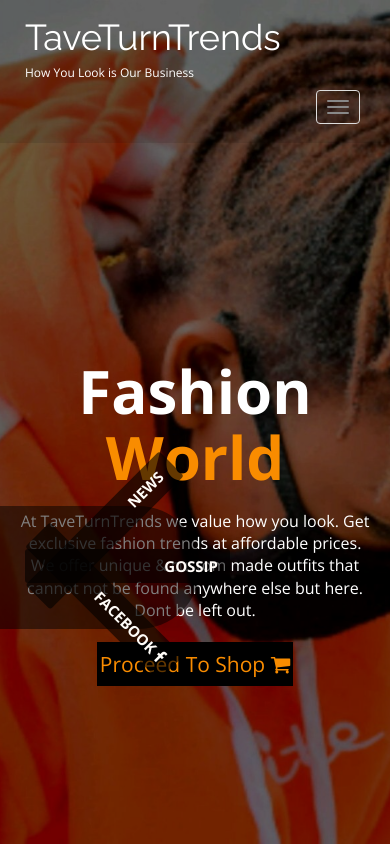
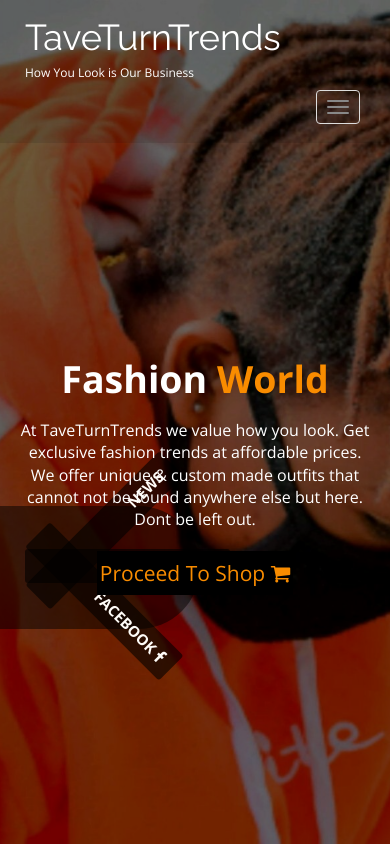
Before and after one commit to Ericowazi/TaveTurnTrends, a plain HTML site: page index.html in a window 390 px wide. Shown: the top 846 px of the page. Drawn offline with nearby package versions, Linux system fonts and the light colour scheme.

Commit message:
Add files via upload

```diff
--- a/css/style.css
+++ b/css/style.css
@@ -131,7 +131,7 @@ blockquote {
 	left: 0;
 	top: 25%;
 	width: 50%;
-	z-index: 5;
+	z-index: 4;
 }
 .menu-menu .ul li{
 	display: block;
@@ -186,7 +186,7 @@ blockquote {
 	color: #fff;
 }
 .banner-image {
-	height: 140vh;
+	max-height: 140vh;
 	width: 100%;
 }
 .banner:after {
@@ -202,7 +202,7 @@ blockquote {
 	position: absolute;
 	top: 40%;
 	width: 100%;
-	z-index: 2;
+	z-index: 5;
 }
 .shop-now{
 	text-align: center;
@@ -751,6 +751,9 @@ textarea {
 }
 
 @media (max-width:480px) {
+	.bannner h1{
+		font-size: 2.5em;
+	}
 	.section{
 		padding: 30px 0;
 	}
```
